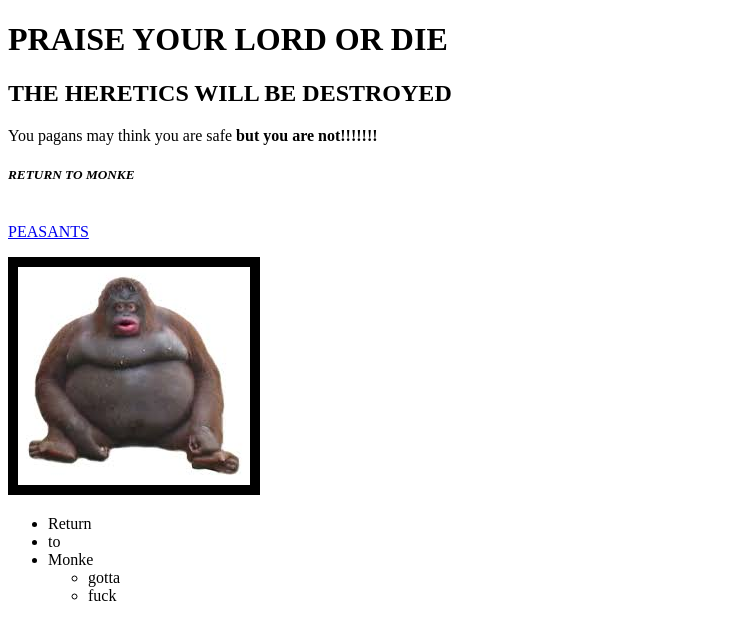
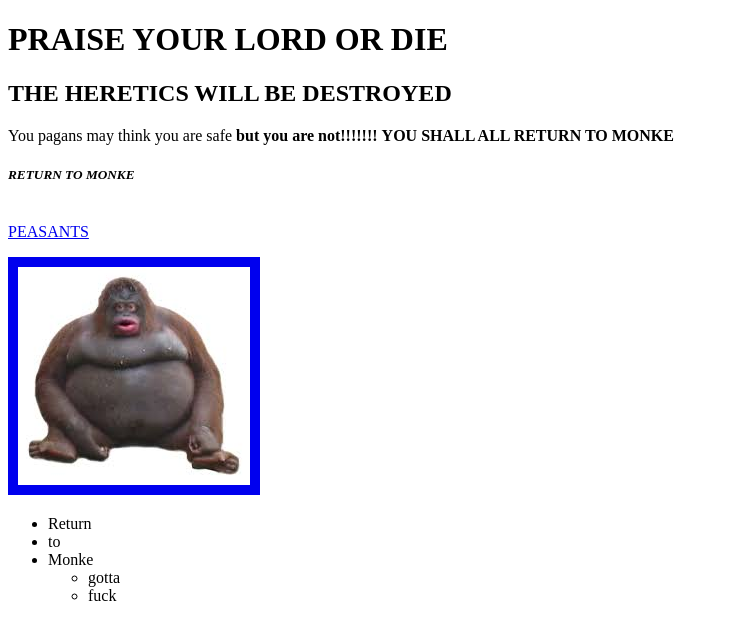
Before and after one commit to Twenting/Website, a plain HTML site: page index.html in a window 1280 px wide. Shown: the whole page, without its empty margins (0-729 px from the left). Drawn offline with Linux system fonts and the light colour scheme.

Commit message:
Add files via upload

```diff
--- a/index.html
+++ b/index.html
@@ -6,10 +6,12 @@
         <title>My First Website</title>
     </head>
     <body>
+        <audio autoplay="" src="Erika.mp3"></audio>
         <h1>PRAISE YOUR LORD OR DIE</h1>
         <h2>THE HERETICS WILL BE DESTROYED</h2>
 
         You pagans may think you are safe <b> but you are not!!!!!!!</b>
+        <b> YOU SHALL ALL RETURN TO MONKE</b>
         <p>
 
 
@@ -20,7 +22,10 @@
 
 
         </p>
-        <img src="download.jpg" border="10">
+        <a href="https://www.youtube.com/watch?v=dQw4w9WgXcQ" target = "_blank">
+            <img src="download.jpg" border="10" >
+        </a>
+
         <ul>
             <li>Return</li>
             <li>to</li>
```
